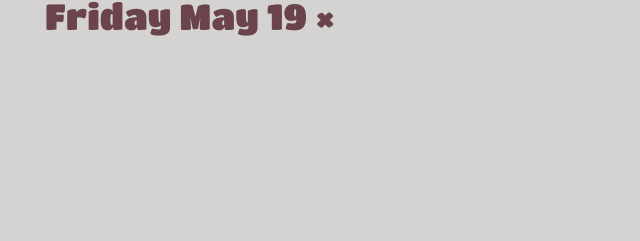
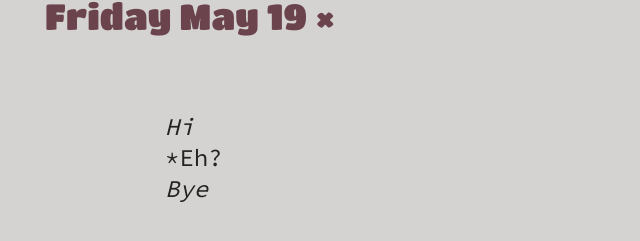
Before and after one commit to grantstandridge/grantstandridge.github.io, a Jekyll site: the page built from _posts/2018-04-11-friday-may-19.markdown, in a window 1280 px wide. Shown: the part 184-425 px from the top of the page, without its empty margins (5-645 px from the left). Built offline with Jekyll 4.4.1, drawn with Linux system fonts in a browser that asks for light colours.

Commit message:
Updated Friday May 19

```diff
--- a/_posts/2018-04-11-friday-may-19.markdown
+++ b/_posts/2018-04-11-friday-may-19.markdown
@@ -4,3 +4,9 @@ date: 2018-04-11 16:12:00 -05:00
 permalink: friday-may-19
 layout: schedule
 ---
+
+* *Hi*
+
+  *Eh?
+
+* *Bye*
```
